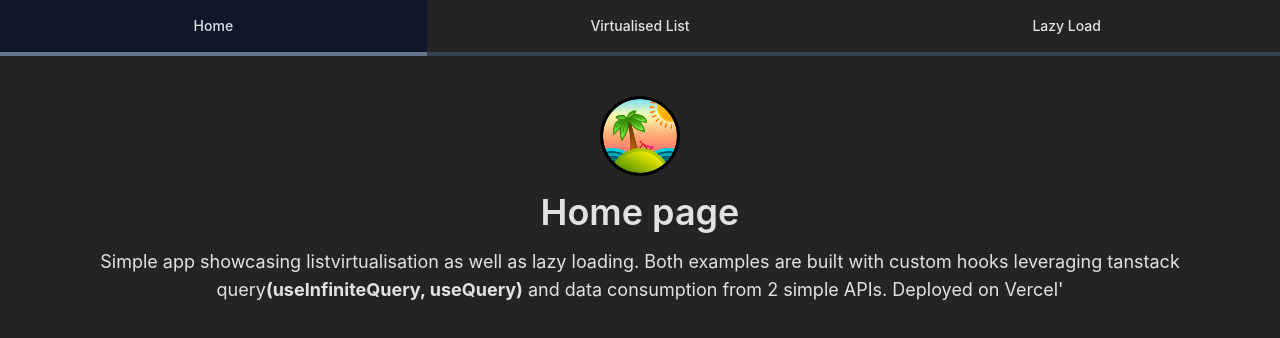
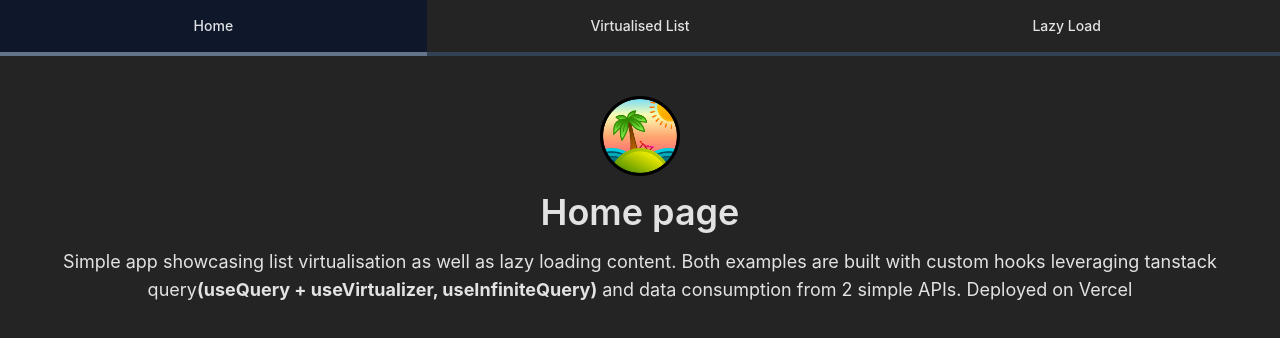
Before and after one commit to xanoosh/virtualised-list, a React (Vite) app: page / in a window 1280 px wide. Shown: the top 338 px of the page. Built offline with nearby package versions, Linux system fonts and the light colour scheme.

Commit message:
added description

```diff
--- a/src/pages/HomePage.tsx
+++ b/src/pages/HomePage.tsx
@@ -3,10 +3,11 @@ export default function HomePage() {
     <div className="text-center flex flex-col gap-4">
       <h1 className="text-4xl font-semibold">Home page</h1>
       <p className="text-lg">
-        Simple app showcasing listvirtualisation as well as lazy loading. Both
-        examples are built with custom hooks leveraging tanstack query
-        <b>(useInfiniteQuery, useQuery)</b> and data consumption from 2 simple
-        APIs. Deployed on Vercel'
+        Simple app showcasing list virtualisation as well as lazy loading
+        content. Both examples are built with custom hooks leveraging tanstack
+        query
+        <b>(useQuery + useVirtualizer, useInfiniteQuery)</b> and data
+        consumption from 2 simple APIs. Deployed on Vercel
       </p>
     </div>
   );
```
